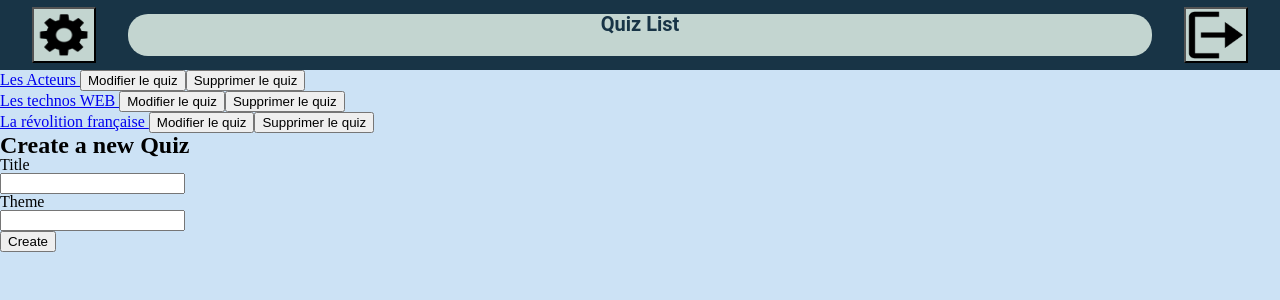
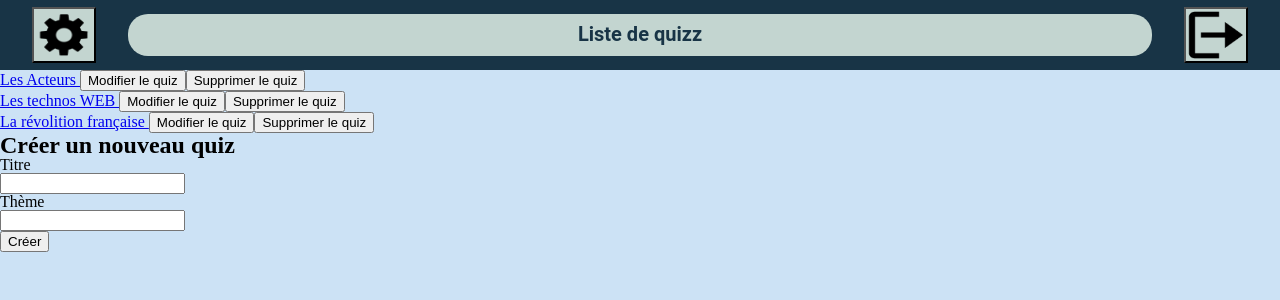
Before and after one commit to 2019-2020-ps6/2022-2023-ps6-poly-esprit, an Angular app in the folder front-end/: page / in a window 1280 px wide. Shown: the top 300 px of the page. Built offline with nearby package versions, Linux system fonts and the light colour scheme.

Commit message:
retour button is disabled for first question

```diff
--- a/front-end/src/app/create-quiz-component/create-quiz.component.html
+++ b/front-end/src/app/create-quiz-component/create-quiz.component.html
@@ -1,17 +1,17 @@
 <div class="card">
-  <h2>Create a new Quiz</h2>
+  <h2>Créer un nouveau quiz</h2>
   <form class="quiz-form" [formGroup]="quizForm">
     <label for="name">
-      Title <br>
+      Titre <br>
       <input class="input-custom" type="text" id="name" [formControlName]="'name'">
     </label>
     <br>
     <label for="theme">
-      Theme <br>
+      Thème <br>
       <input class="input-custom" type="text" id="theme" [formControlName]="'theme'">
     </label>
     <br>
-    <button type="submit" class="button-card" (click)="addQuiz()">Create</button>
+    <button type="submit" class="button-card" (click)="addQuiz()">Créer</button>
   </form>
 </div>
 <!-- <br><br>{{quizForm.getRawValue() | json}} -->
--- a/front-end/src/app/game-page-component/game-page-component.component.html
+++ b/front-end/src/app/game-page-component/game-page-component.component.html
@@ -7,7 +7,7 @@
   <button class="valider" (click)="incrementIndexQuestion()" style="font-size: 15px;">
     Valider
   </button>
-  <button class="retour" (click)="decrementIndexQuestion()" >
+  <button class="retour" (click)="decrementIndexQuestion()" [disabled]="currentIndex === 0" [ngClass]="{'no-hover': currentIndex === 0}" >
     Retour
   </button>
 </div>
--- a/front-end/src/app/game-page-component/game-page-component.component.ts
+++ b/front-end/src/app/game-page-component/game-page-component.component.ts
@@ -15,7 +15,7 @@ export class GamePageComponentComponent  implements OnInit{
   public currentQuiz?:Quiz ;
   public currentQuestion?:Question;
   public currentIndex:number=0;
-  title = 'Jouer a un quizz';
+  title = 'Jouer à un quizz';
 
   constructor(private quizService: QuizService, private route: ActivatedRoute, private questionService: QuestionService) {
   }
--- a/front-end/src/app/header/header.component.scss
+++ b/front-end/src/app/header/header.component.scss
@@ -17,6 +17,7 @@
 h1{
   font-family: 'Roboto', sans-serif;
   font-size: 20px;
+  margin-top: 10px;
   font-weight: bold;
   color: #183446;
 }
--- a/front-end/src/app/quiz-list-display/quiz-list-display.component.ts
+++ b/front-end/src/app/quiz-list-display/quiz-list-display.component.ts
@@ -9,7 +9,7 @@ import {Quiz} from "../../models/quizz.models";
 })
 export class QuizListDisplayComponent implements OnInit {
   quizzes: any[] = [];
-  title = 'Quiz List';
+  title = 'Liste de quizz';
 
   constructor(private quizService: QuizService) { }
 
```
